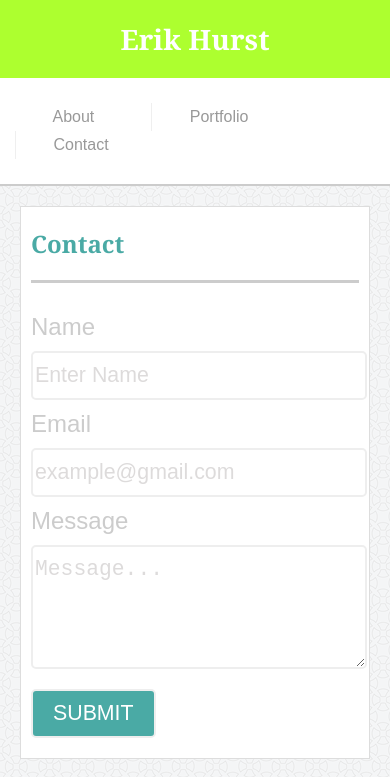
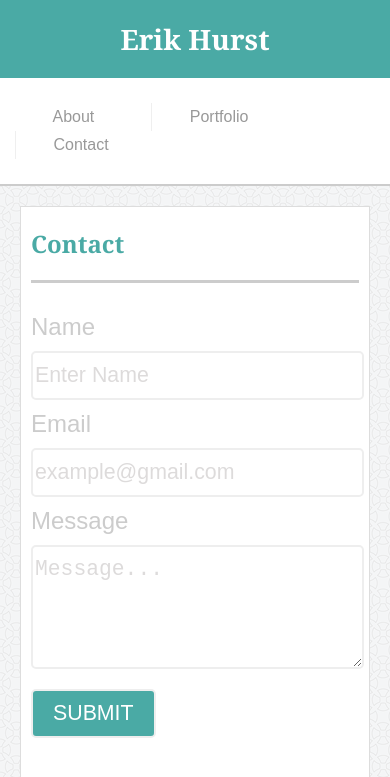
Before and after one commit to iplayoncardboard/Responsive-Portfolio, a plain HTML site: page contact.html in a window 390 px wide. Shown: the top 777 px of the page. Drawn offline with Linux system fonts and the light colour scheme.

Commit message:
made ui changes based on discussion with Chris

```diff
--- a/assets/css/style.css
+++ b/assets/css/style.css
@@ -18,7 +18,7 @@ article {
     background-color: #ffffff;
     border: solid 1px #dddddd;
     float: left;
-    padding: 0px 10px;
+    padding: 0px 10px 20px 10px;
     overflow: auto;
 
 }
@@ -84,7 +84,8 @@ h1{
     color: #ffffff;
     font-size: 1.75em;
     font-weight: bold;
-    margin: 20px 0px;
+    margin-top: 20px;
+    margin-bottom: 0px;
 
 }
 
@@ -110,12 +111,16 @@ input::placeholder{
 
 input, textarea {
     display: block;
-    width: 100%;
+    width: 99%;
     border: 2px solid #eeeeee;
     color: #dddbdb;
     font-size: 16pt;
     border-radius: 5px;
     padding: 10px 2px;
+}
+
+textarea::placeholder{
+    color: #dddbdb;
 }
 
 nav{
@@ -248,9 +253,6 @@ textarea {
         float: none;
     }
 
-    h1 {
-        background-color: violet;
-    }
 
     .project{
         float: none;
@@ -291,9 +293,7 @@ textarea {
 
     }
 
-    h1{
-        background-color: red;
-    }
+
 
     .area{
         width:auto;
@@ -338,7 +338,6 @@ textarea {
     }
 
     h1{
-        background-color: greenyellow;
         float: none;
         margin-top: 0;
     }
--- a/contact.html
+++ b/contact.html
@@ -33,7 +33,7 @@
                                 <label for="email">Email</label>
                                 <input type="email" placeholder="example@gmail.com" id="email">
                                 <label for="message" >Message</label>
-                                <textarea id="message">Message...</textarea>
+                                <textarea id="message" placeholder="Message..."></textarea>
                                 <input type="submit" value="submit" id="submitBtn">
 
                             </form>
```
Also changed, not shown: assets/images/gitHubIcon.png, assets/images/linkedInIcon.png.
